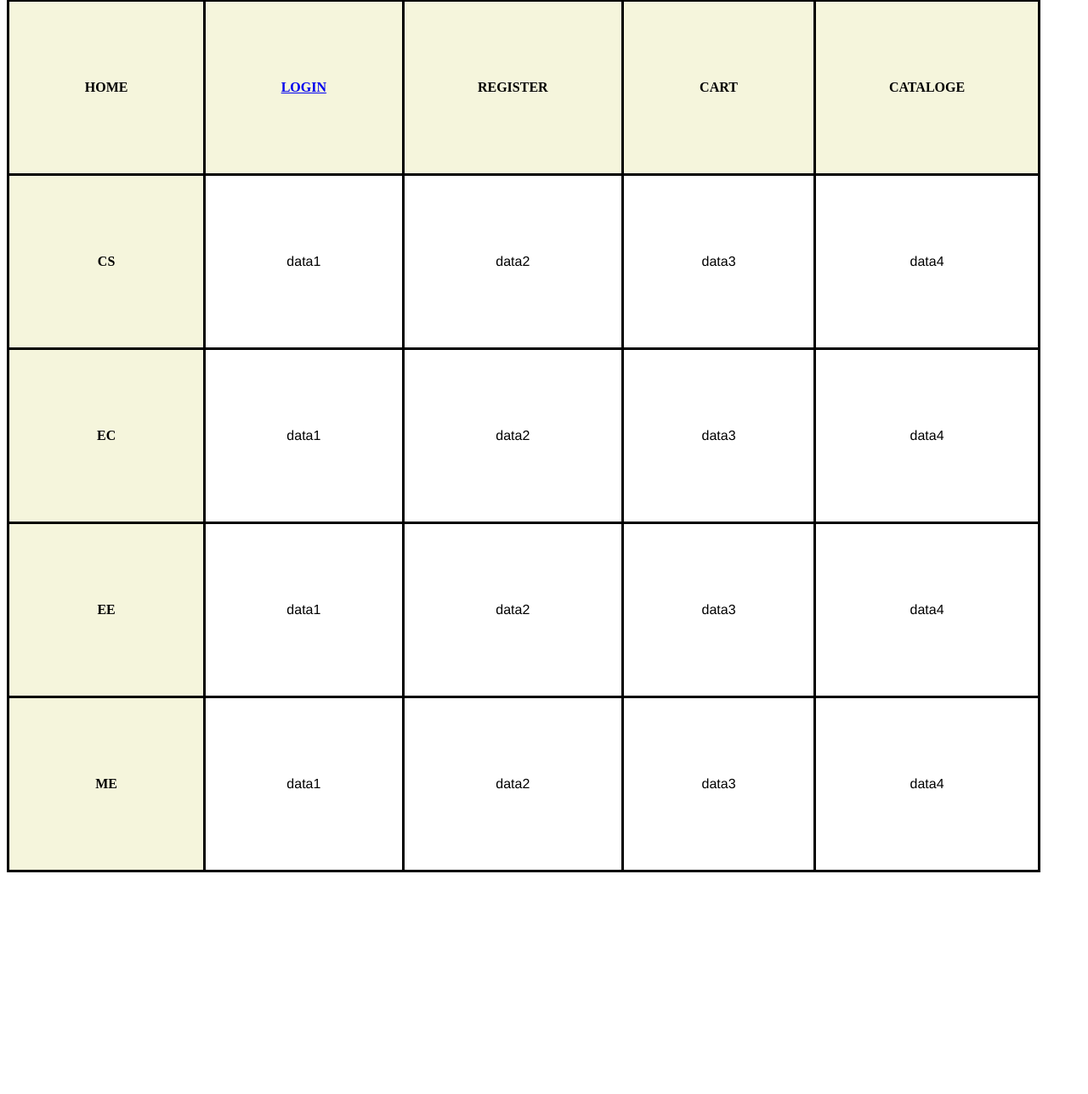
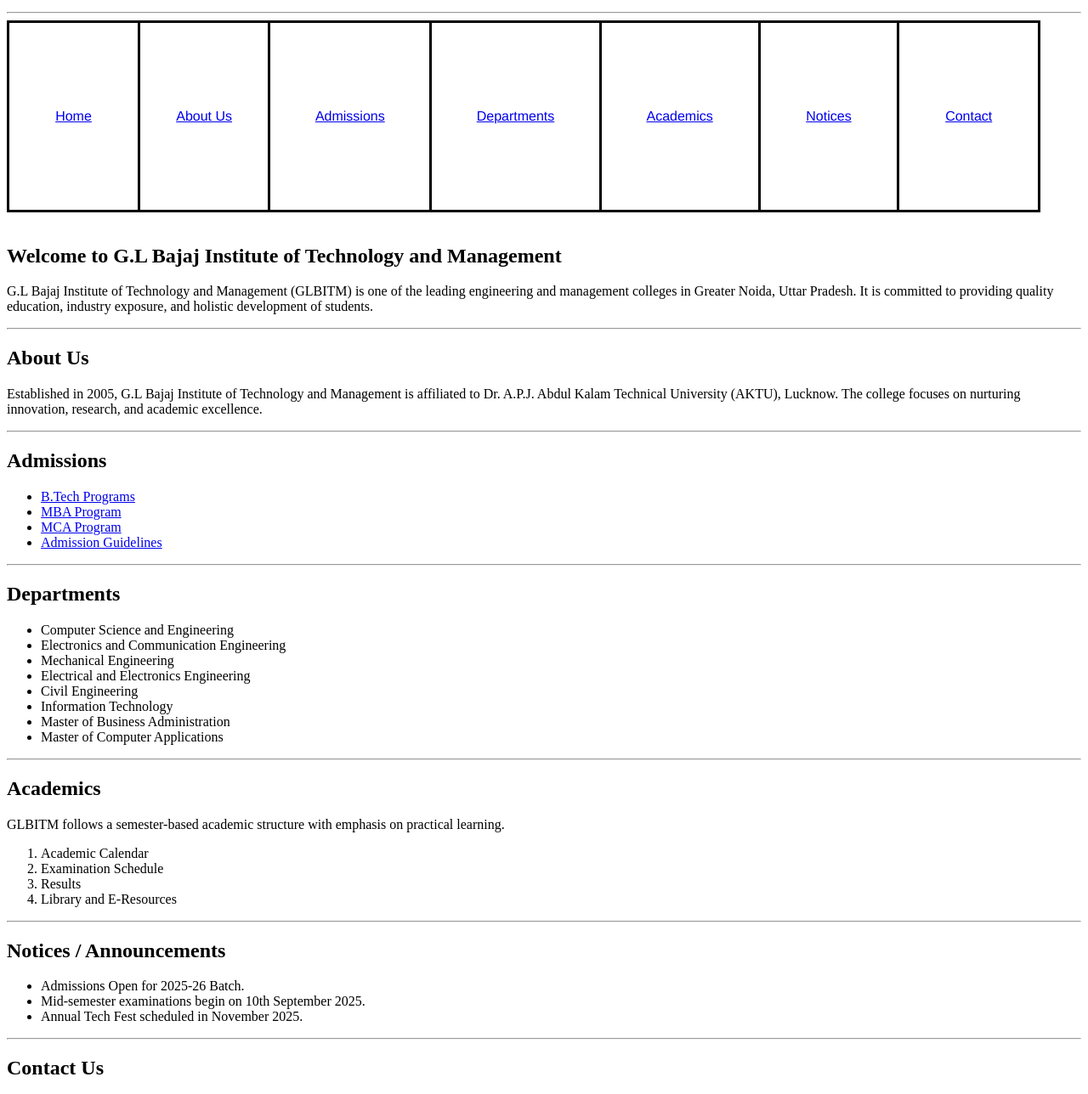
Before and after one commit to vanshikaraje/collage-lab, a plain HTML site: page index.html in a window 1280 px wide. Shown: the part 107-1395 px from the top of the page at 85% size. Before the commit the page ends 1142 px from the top, so only its background shows below. Drawn offline with Linux system fonts and the light colour scheme.

Commit message:
Add files via upload

```diff
--- a/index.html
+++ b/index.html
@@ -1,58 +1,111 @@
 <!DOCTYPE html>
-<html lang="en">
-
+<html>
 <head>
-    <meta charset="UTF-8">
-    <meta name="viewport" content="width=device-width, initial-scale=1.0">
-    <title>Document</title>
+    <title>G.L Bajaj Institute of Technology and Management</title>
     <link rel="stylesheet" href="style.css">
 </head>
-
 <body>
 
-    <h2>GL BAJAJ INSTITUTE OF TECHNOLOGY AND MANAGMENT</h2>
-    <div>
-        <table>
+    <!-- Header -->
+    <h1 class="title">G.L Bajaj Institute of Technology and Management</h1>
+    <h3 class="subtitle">Greater Noida, Uttar Pradesh</h3>
+    <hr>
 
-           <caption> <img src="https://maityamit.github.io/maityamit-portfolio/Images/gl_bajaj.png" alt="" width="40px">GL BAJAJ INSTITUTE OF TECHNOLOGY & MANAGMENT</caption>
+    <!-- Navigation Menu -->
+    <table class="nav" cellpadding="10">
+        <tr align="center">
+            <td><a href="#home">Home</a></td>
+            <td><a href="#about">About Us</a></td>
+            <td><a href="#admissions">Admissions</a></td>
+            <td><a href="#departments">Departments</a></td>
+            <td><a href="#academics">Academics</a></td>
+            <td><a href="#notices">Notices</a></td>
+            <td><a href="#contact">Contact</a></td>
+        </tr>
+    </table>
+    <br>
 
-            <tr>
-                <th>HOME</th>
-                <th><a href="http://127.0.0.1:3000/index2.html" >LOGIN</a> </th>
-                <th>REGISTER</th>
-                <th>CART</th>
-                <th>CATALOGE</th>
-            </tr>
-            <tr>
-                <th>CS</th>
-                <td>data1</td>
-                <td>data2</td>
-                <td>data3</td>
-                <td>data4</td>
-            </tr>
-            <tr>
-                <th>EC</th>
-                <td>data1</td>
-                <td>data2</td>
-                <td>data3</td>
-                <td>data4</td>
-            </tr>
-            <tr>
-                <th>EE</th>
-                <td>data1</td>
-                <td>data2</td>
-                <td>data3</td>
-                <td>data4</td>
-            </tr>
-            <tr>
-                <th>ME</th>
-                <td>data1</td>
-                <td>data2</td>
-                <td>data3</td>
-                <td>data4</td>
-            </tr>
-        </table>
-    </div>
+    <!-- Home Section -->
+    <h2 id="home">Welcome to G.L Bajaj Institute of Technology and Management</h2>
+    <p>
+        G.L Bajaj Institute of Technology and Management (GLBITM) is one of the leading
+        engineering and management colleges in Greater Noida, Uttar Pradesh.
+        It is committed to providing quality education, industry exposure, and holistic development of students.
+    </p>
+    <hr>
+
+    <!-- About Section -->
+    <h2 id="about">About Us</h2>
+    <p>
+        Established in 2005, G.L Bajaj Institute of Technology and Management is affiliated
+        to Dr. A.P.J. Abdul Kalam Technical University (AKTU), Lucknow.
+        The college focuses on nurturing innovation, research, and academic excellence.
+    </p>
+    <hr>
+
+    <!-- Admissions Section -->
+    <h2 id="admissions">Admissions</h2>
+    <ul>
+        <li><a href="#">B.Tech Programs</a></li>
+        <li><a href="#">MBA Program</a></li>
+        <li><a href="#">MCA Program</a></li>
+        <li><a href="#">Admission Guidelines</a></li>
+    </ul>
+    <hr>
+
+    <!-- Departments Section -->
+    <h2 id="departments">Departments</h2>
+    <ul>
+        <li>Computer Science and Engineering</li>
+        <li>Electronics and Communication Engineering</li>
+        <li>Mechanical Engineering</li>
+        <li>Electrical and Electronics Engineering</li>
+        <li>Civil Engineering</li>
+        <li>Information Technology</li>
+        <li>Master of Business Administration</li>
+        <li>Master of Computer Applications</li>
+    </ul>
+    <hr>
+
+    <!-- Academics Section -->
+    <h2 id="academics">Academics</h2>
+    <p>GLBITM follows a semester-based academic structure with emphasis on practical learning.</p>
+    <ol>
+        <li>Academic Calendar</li>
+        <li>Examination Schedule</li>
+        <li>Results</li>
+        <li>Library and E-Resources</li>
+    </ol>
+    <hr>
+
+    <!-- Notices Section -->
+    <h2 id="notices">Notices / Announcements</h2>
+    <ul>
+        <li>Admissions Open for 2025-26 Batch.</li>
+        <li>Mid-semester examinations begin on 10th September 2025.</li>
+        <li>Annual Tech Fest scheduled in November 2025.</li>
+    </ul>
+    <hr>
+
+    <!-- Contact Section -->
+    <h2 id="contact">Contact Us</h2>
+    <form>
+        Name: <input type="text" name="name"><br><br>
+        Email: <input type="email" name="email"><br><br>
+        Message:<br>
+        <textarea rows="5" cols="40"></textarea><br><br>
+        <input type="submit" value="Send">
+    </form>
+    <p>
+        Address: G.L Bajaj Institute of Technology and Management,
+        Plot No. 2, Knowledge Park III, Greater Noida, Uttar Pradesh - 201306 <br>
+        Phone: +91-120-2323811-13 <br>
+        Email: info@glbitm.ac.in
+    </p>
+    <hr>
+
+    <!-- Footer -->
+    <p class="footer">&copy; 2025 G.L Bajaj Institute of Technology and Management. All rights reserved.</p>
+
 </body>
-
 </html>
```
